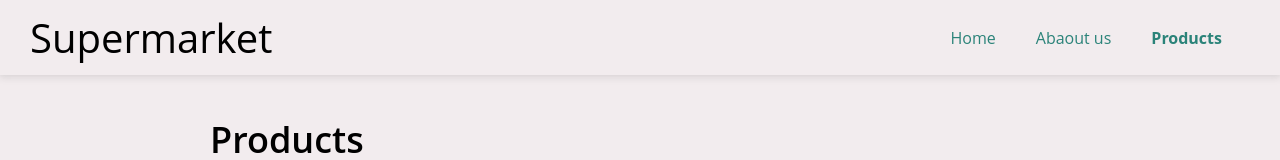
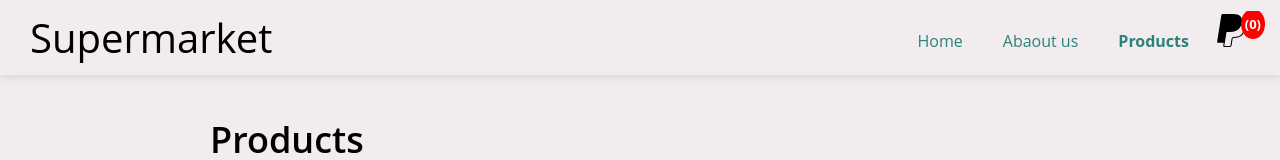
Before and after one commit to txtlinx/Supermarket, a React (Create React App) app: page /products in a window 1280 px wide. Shown: the top 160 px of the page. Built offline with nearby package versions, Linux system fonts and the light colour scheme; no server answers.

Commit message:
#Avance-botones

```diff
--- a/src/App.js
+++ b/src/App.js
@@ -12,6 +12,8 @@ import ProductDetailNutrition from "./components/ItemDetailNutrition.js";
 import ProductDetailStorage from "./components/ItemDetailStorage.js";
 import Cart from "./components/Cart.js";
 import Footer from "./components/Footer";
+
+
 
 function App() {
 
@@ -87,8 +89,10 @@ function App() {
           return {
             ...product,
             quantity: product.quantity - 1,
+            yq: product.yq - 1,
           };
         }
+
         return product;
       });
       setCart(updatedCart);
@@ -104,6 +108,7 @@ function App() {
   }
 
 }
+
 
   return (
     <BrowserRouter>
--- a/src/components/Cart.js
+++ b/src/components/Cart.js
@@ -6,10 +6,22 @@ import { Link ,useOutletContext} from "react-router-dom";
 
 export default function Cart({ cart }) {
   document.title ="Cart"
-  const totalPrice = cart.reduce(
-    (total, product) => total + product.price * product.quantity,
-    0
-  );
+
+  // if (cart.quantity <0){
+  //   return {
+  //     ...product,
+  //     quantity: product.quantity = 1
+  //  }
+  // }
+
+
+
+  const totalPrice = cart.reduce((total, product) => {
+    if (product.quantity > 0) {
+      return total + product.price * product.quantity;
+    }
+    return total;
+  }, 0);
 
 
   const [email, setEmail] = useState("");
@@ -27,12 +39,15 @@ export default function Cart({ cart }) {
     <div className="cart-layout">
       <div>
         <h1>Your Cart</h1>
+
         {cart.length === 0 && (
+
           <p>You have not added any product to your cart yet.</p>
         )}
         {cart.length > 0 && (
 
           <>
+
             <table className="table table-cart">
               <thead>
                 <tr>
--- a/src/components/ItemDetailInfo.js
+++ b/src/components/ItemDetailInfo.js
@@ -1,6 +1,7 @@
 import {useContext,useState} from "react";
 import {useOutletContext} from "react-router-dom";
 import Button from "./Button.js";
+import {NavLink } from "react-router-dom";
 
 
 export default function ProductDetailInfo({onProductAdd,onProductDelete}) {
@@ -18,6 +19,7 @@ export default function ProductDetailInfo({onProductAdd,onProductDelete}) {
       <Button className="btn-outline" onClick={() => onProductAdd(product)}>+</Button>
 
       <Button  onClick={() => onProductDelete(product)  }  className="product-delete2">-</Button>
+      <NavLink to="/cart" className="product-delete">look shopping cart</NavLink>
     </>
   );
 }
--- a/src/components/Navbar.js
+++ b/src/components/Navbar.js
@@ -2,10 +2,12 @@ import { NavLink } from "react-router-dom";
 import { BsPaypal } from 'react-icons/bs';
 
 export default function Navbar(props) {
-  const cartCount = props.cart.reduce(
-    (total, product) => total + product.quantity,
-    0
-  );
+  const cartCount = props.cart.reduce((total, product) => {
+    if (product.quantity >= 0) {
+      return total + product.quantity;
+    }
+    return total;
+  }, 0);
 
 
   return (
@@ -31,9 +33,9 @@ export default function Navbar(props) {
         </li>
         <li>
           <NavLink to="/cart" className="cart">
-            {cartCount > 0 && (<div>
+            <div>
           <BsPaypal className="icon" />
-          <span className="badge">({cartCount})</span></div> )}
+          <span className="badge">({cartCount})</span></div>
           </NavLink>
         </li>
       </ul>
```
